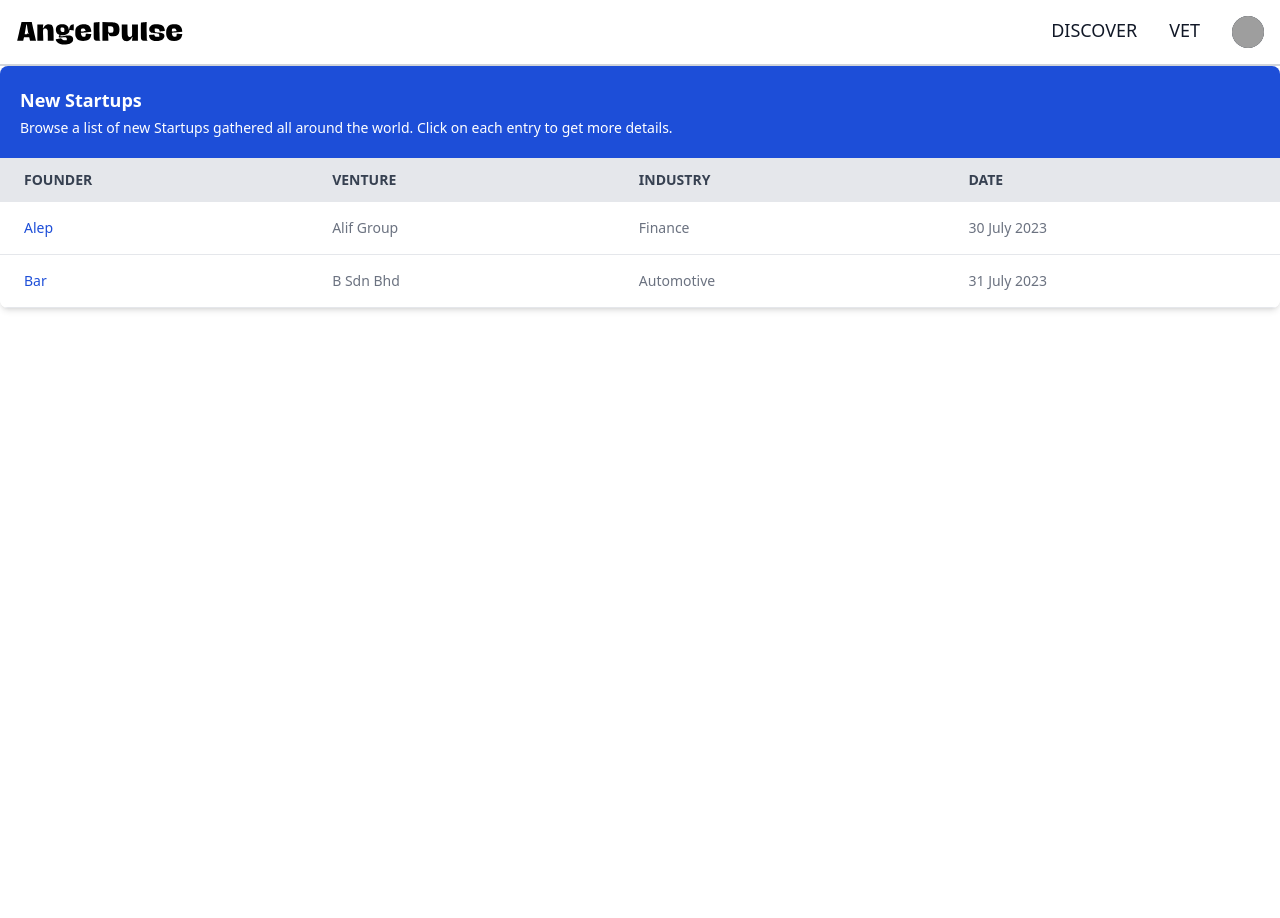
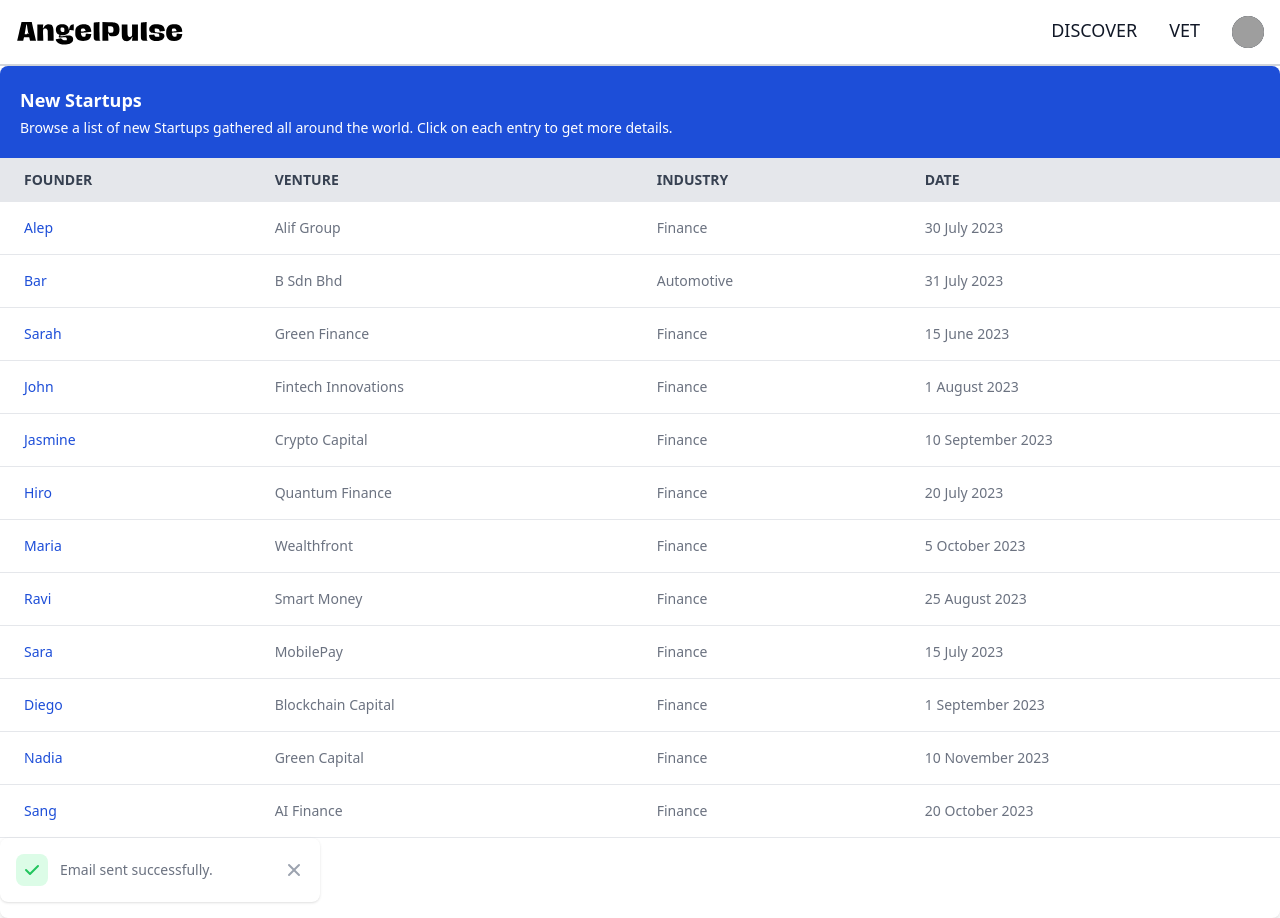
Before and after one commit to GnosisUM/gnosis-vc, a Next.js app: page /components/Table in a window 1280 px wide. Before the commit the page ends 800 px from the top, so only its background shows below. Built offline with nearby package versions, Linux system fonts and the light colour scheme; grey boxes are pictures that could not be loaded.

Commit message:
Add data and loading indicator

```diff
--- a/src/data/data.js
+++ b/src/data/data.js
@@ -1,21 +1,133 @@
 const row = [
     {
         founder: "Alep",
-        company : 'Alif Group',
+        company: 'Alif Group',
         date: "30 July 2023",
         industry: "Finance",
-        description: "1000",
-        email : "",
-        contact : '',
-        location : ''
+        description: "A new emerging startup",
+        email: "aliff@gmail.com",
+        contact: '+601120935184',
+        location: 'Kuala Lumpur, Malaysia'
     },
     {
         founder: "Bar",
-        company : 'B Sdn Bhd',
+        company: 'B Sdn Bhd',
         date: "31 July 2023",
         industry: "Automotive",
-        description: "1000",
+        description: "A new emerging startup",
+        email: "barr@gmail.com",
+        contact: '+601120935184',
+        location: 'Pahang, Malaysia'
     },
+    {
+        founder: "Sarah",
+        company: 'Green Finance',
+        date: "15 June 2023",
+        industry: "Finance",
+        description: "A sustainable finance startup",
+        email: "sarah@greenfinance.com",
+        contact: '+60123456789',
+        location: 'Singapore'
+    },
+
+    {
+        founder: "John",
+        company: 'Fintech Innovations',
+        date: "1 August 2023",
+        industry: "Finance",
+        description: "Revolutionizing the fintech industry",
+        email: "john@fintechinnovations.com",
+        contact: '+60123456789',
+        location: 'Kelantan, Malaysia'
+    },
+
+    {
+        founder: "Jasmine",
+        company: 'Crypto Capital',
+        date: "10 September 2023",
+        industry: "Finance",
+        description: "Pioneering the world of cryptocurrency",
+        email: "jasmine@cryptocapital.com",
+        contact: '+447777777777',
+        location: 'London, UK'
+    }
+    ,
+    {
+        founder: "Hiro",
+        company: 'Quantum Finance',
+        date: "20 July 2023",
+        industry: "Finance",
+        description: "Using quantum computing to transform finance",
+        email: "hiro@quantumfinance.com",
+        contact: '+81333333333',
+        location: 'Tokyo, Japan'
+    }
+    ,
+    {
+        founder: "Maria",
+        company: 'Wealthfront',
+        date: "5 October 2023",
+        industry: "Finance",
+        description: "Making investing accessible to all",
+        email: "maria@wealthfront.com",
+        contact: '+14155555555',
+        location: 'San Francisco, USA'
+    }
+    ,
+    {
+        founder: "Ravi",
+        company: 'Smart Money',
+        date: "25 August 2023",
+        industry: "Finance",
+        description: "Empowering individuals to make smarter financial decisions",
+        email: "ravi@smartmoney.com",
+        contact: '+60123456789',
+        location: 'Terengganu, Malaysia'
+    }
+    ,
+    {
+        founder: "Sara",
+        company: 'MobilePay',
+        date: "15 July 2023",
+        industry: "Finance",
+        description: "The future of mobile payments",
+        email: "sara@mobilepay.com",
+        contact: '+46777777777',
+        location: 'Stockholm, Sweden'
+    }
+    ,
+    {
+        founder: "Diego",
+        company: 'Blockchain Capital',
+        date: "1 September 2023",
+        industry: "Finance",
+        description: "Investing in the future of blockchain",
+        email: "diego@blockchaincapital.com",
+        contact: '+60123456789',
+        location: 'Sabah, Malaysia'
+    },
+
+    {
+        founder: "Nadia",
+        company: 'Green Capital',
+        date: "10 November 2023",
+        industry: "Finance",
+        description: "Financing sustainable initiatives",
+        email: "nadia@greencapital.com",
+        contact: '+60123456789',
+        location: 'Selangor, Malaysia'
+    },
+
+    {
+        founder: "Sang",
+        company: 'AI Finance',
+        date: "20 October 2023",
+        industry: "Finance",
+        description: "Using AI to optimize financial services",
+        email: "sang@aifinance.com",
+        contact: '+60123456789',
+        location: 'Negeri Semblian, Malaysia'
+    }
 ];
 
 export default row;
--- a/src/pages/components/DrawerComponent.tsx
+++ b/src/pages/components/DrawerComponent.tsx
@@ -1,6 +1,16 @@
 import React, { useEffect, useState } from "react";
 
 const DrawerComponent = ({ slideIn, handleSlideIn, data }: any) => {
+  const [loading, setLoading] = useState(false);
+  const handleLoading = () => {
+    setLoading(true);
+
+    setTimeout(() => {
+      console.log("Hi");
+      setLoading(false);
+      handleSlideIn();
+    }, 2000);
+  };
   return (
     <>
       <div
@@ -84,19 +94,19 @@ const DrawerComponent = ({ slideIn, handleSlideIn, data }: any) => {
             <dt className="mb-1 text-gray-500 md:text-sm dark:text-gray-400">
               Email
             </dt>
-            <dd className="text-sm font-semibold">{data?.founder}</dd>
+            <dd className="text-sm font-semibold">{data?.email}</dd>
           </div>
           <div className="flex flex-col pb-3 pt-3">
             <dt className="mb-1 text-gray-500 md:text-sm dark:text-gray-400">
               Contact Number
             </dt>
-            <dd className="text-sm font-semibold">{data?.founder}</dd>
+            <dd className="text-sm font-semibold">{data?.contact}</dd>
           </div>
           <div className="flex flex-col pb-3 pt-3">
             <dt className="mb-1 text-gray-500 md:text-sm dark:text-gray-400">
               Location
             </dt>
-            <dd className="text-sm font-semibold">{data?.founder}</dd>
+            <dd className="text-sm font-semibold">{data?.location}</dd>
           </div>
           <div className="flex flex-col pb-3 pt-3">
             <dt className="mb-1 text-gray-500 md:text-sm dark:text-gray-400">
@@ -121,6 +131,7 @@ const DrawerComponent = ({ slideIn, handleSlideIn, data }: any) => {
         <button
           type="button"
           className="m-auto text-white w-full bg-blue-700 hover:bg-blue-800 focus:ring-4 focus:ring-blue-300 font-medium rounded-lg text-sm px-5 py-2.5 mr-2 mb-2 dark:bg-blue-600 dark:hover:bg-blue-700 focus:outline-none dark:focus:ring-blue-800"
+          onClick={handleLoading}
         >
           Request Pitch Deck
         </button>
@@ -131,6 +142,84 @@ const DrawerComponent = ({ slideIn, handleSlideIn, data }: any) => {
         style={{ backgroundColor: "rgba(0,0,0,0.2)" }}
         onClick={handleSlideIn}
       ></div>
+
+      <div
+        className="w-full h-full z-50 fixed top-0 left-0 right-0 bottom-0 items-center justify-center none"
+        hidden={!loading}
+        style={{
+          backgroundColor: "rgba(0,0,0,0.2)",
+          display: loading ? "flex" : "none",
+        }}
+      >
+        <div className="relative w-56 h-56 bg-gray-100 border border-gray-200 rounded-lg dark:bg-gray-800 dark:border-gray-700">
+          <div className="flex items-center justify-center w-56 h-56 border border-gray-200 rounded-lg bg-gray-50 dark:bg-gray-800 dark:border-gray-700">
+            <div role="status">
+              <svg
+                aria-hidden="true"
+                className="w-8 h-8 mr-2 text-gray-200 animate-spin dark:text-gray-600 fill-blue-600"
+                viewBox="0 0 100 101"
+                fill="none"
+                xmlns="http://www.w3.org/2000/svg"
+              >
+                <path
+                  d="M100 50.5908C100 78.2051 77.6142 100.591 50 100.591C22.3858 100.591 0 78.2051 0 50.5908C0 22.9766 22.3858 0.59082 50 0.59082C77.6142 0.59082 100 22.9766 100 50.5908ZM9.08144 50.5908C9.08144 73.1895 27.4013 91.5094 50 91.5094C72.5987 91.5094 90.9186 73.1895 90.9186 50.5908C90.9186 27.9921 72.5987 9.67226 50 9.67226C27.4013 9.67226 9.08144 27.9921 9.08144 50.5908Z"
+                  fill="currentColor"
+                />
+                <path
+                  d="M93.9676 39.0409C96.393 38.4038 97.8624 35.9116 97.0079 33.5539C95.2932 28.8227 92.871 24.3692 89.8167 20.348C85.8452 15.1192 80.8826 10.7238 75.2124 7.41289C69.5422 4.10194 63.2754 1.94025 56.7698 1.05124C51.7666 0.367541 46.6976 0.446843 41.7345 1.27873C39.2613 1.69328 37.813 4.19778 38.4501 6.62326C39.0873 9.04874 41.5694 10.4717 44.0505 10.1071C47.8511 9.54855 51.7191 9.52689 55.5402 10.0491C60.8642 10.7766 65.9928 12.5457 70.6331 15.2552C75.2735 17.9648 79.3347 21.5619 82.5849 25.841C84.9175 28.9121 86.7997 32.2913 88.1811 35.8758C89.083 38.2158 91.5421 39.6781 93.9676 39.0409Z"
+                  fill="currentFill"
+                />
+              </svg>
+              <span className="sr-only">Loading...</span>
+            </div>
+          </div>
+        </div>
+      </div>
+
+      <div
+        id="toast-success"
+        className="flex items-center w-full max-w-xs p-4 mb-4 text-gray-500 bg-white rounded-lg shadow dark:text-gray-400 dark:bg-gray-800"
+        role="alert"
+      >
+        <div className="inline-flex items-center justify-center flex-shrink-0 w-8 h-8 text-green-500 bg-green-100 rounded-lg dark:bg-green-800 dark:text-green-200">
+          <svg
+            aria-hidden="true"
+            className="w-5 h-5"
+            fill="currentColor"
+            viewBox="0 0 20 20"
+            xmlns="http://www.w3.org/2000/svg"
+          >
+            <path
+              fill-rule="evenodd"
+              d="M16.707 5.293a1 1 0 010 1.414l-8 8a1 1 0 01-1.414 0l-4-4a1 1 0 011.414-1.414L8 12.586l7.293-7.293a1 1 0 011.414 0z"
+              clip-rule="evenodd"
+            ></path>
+          </svg>
+          <span className="sr-only">Check icon</span>
+        </div>
+        <div className="ml-3 text-sm font-normal">Email sent successfully.</div>
+        <button
+          type="button"
+          className="ml-auto -mx-1.5 -my-1.5 bg-white text-gray-400 hover:text-gray-900 rounded-lg focus:ring-2 focus:ring-gray-300 p-1.5 hover:bg-gray-100 inline-flex h-8 w-8 dark:text-gray-500 dark:hover:text-white dark:bg-gray-800 dark:hover:bg-gray-700"
+          data-dismiss-target="#toast-success"
+          aria-label="Close"
+        >
+          <span className="sr-only">Close</span>
+          <svg
+            aria-hidden="true"
+            className="w-5 h-5"
+            fill="currentColor"
+            viewBox="0 0 20 20"
+            xmlns="http://www.w3.org/2000/svg"
+          >
+            <path
+              fill-rule="evenodd"
+              d="M4.293 4.293a1 1 0 011.414 0L10 8.586l4.293-4.293a1 1 0 111.414 1.414L11.414 10l4.293 4.293a1 1 0 01-1.414 1.414L10 11.414l-4.293 4.293a1 1 0 01-1.414-1.414L8.586 10 4.293 5.707a1 1 0 010-1.414z"
+              clip-rule="evenodd"
+            ></path>
+          </svg>
+        </button>
+      </div>
     </>
   );
 };
```
Lines whose indentation alone changed are shown as unchanged.
